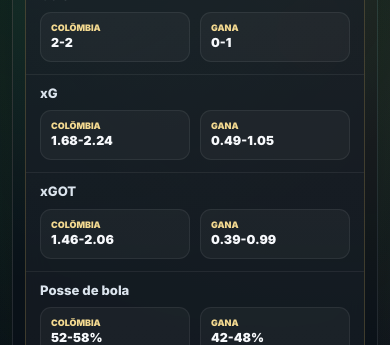
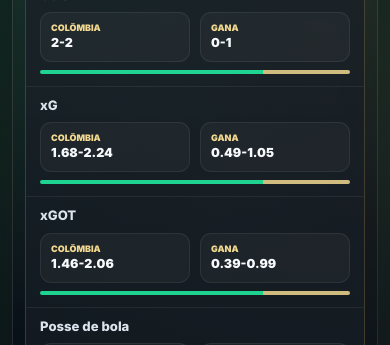
Before and after one commit to duqueroleta/DuqueSports-Codex, a React (Vite) app: page /jogos/1 in a window 390 px wide. Shown: the part 368-713 px from the top of the page. Built offline with nearby package versions, Linux system fonts and the light colour scheme; no server answers.

Commit message:
feat(detail): add projection comparison bars

```diff
--- a/src/components/matches/detail/EngineProjectionPanel.jsx
+++ b/src/components/matches/detail/EngineProjectionPanel.jsx
@@ -14,6 +14,18 @@ function formatRange(center, spread, decimals = 0) {
 
 function formatPercentRange(center, spread) {
   return `${Math.round(clamp(center - spread, 30, 70))}-${Math.round(clamp(center + spread, 30, 70))}%`;
+}
+
+function buildProjectionRow(label, homeValue, awayValue, formatter) {
+  const total = Math.max(homeValue + awayValue, 0.01);
+
+  return {
+    away: formatter(awayValue),
+    awayShare: Math.round((awayValue / total) * 100),
+    home: formatter(homeValue),
+    homeShare: Math.round((homeValue / total) * 100),
+    label,
+  };
 }
 
 function buildFutureProjectionRows(projection, match) {
@@ -33,19 +45,19 @@ function buildFutureProjectionRows(projection, match) {
   const awayCards = homeCards + (awayGoals > homeGoals ? 0.1 : 0.4);
 
   return [
-    { label: 'Gols', home: formatRange(homeGoals, 0.45), away: formatRange(awayGoals, 0.45) },
-    { label: 'xG', home: formatRange(homeGoals, 0.28, 2), away: formatRange(awayGoals, 0.28, 2) },
-    { label: 'xGOT', home: formatRange(homeGoals * 0.9, 0.3, 2), away: formatRange(awayGoals * 0.9, 0.3, 2) },
-    { label: 'Posse de bola', home: formatPercentRange(homePossession, 3), away: formatPercentRange(awayPossession, 3) },
-    { label: 'Finalizacoes', home: formatRange(homeShots, 2), away: formatRange(awayShots, 2) },
-    { label: 'Finalizacoes no alvo', home: formatRange(homeOnTarget, 1), away: formatRange(awayOnTarget, 1) },
-    { label: 'Finalizacoes na area', home: formatRange(homeShots * 0.58, 1), away: formatRange(awayShots * 0.58, 1) },
-    { label: 'Grandes chances', home: formatRange(homeGoals * 1.35, 1), away: formatRange(awayGoals * 1.35, 1) },
-    { label: 'Escanteios', home: formatRange(homeCorners, 1), away: formatRange(awayCorners, 1) },
-    { label: 'Cartoes amarelos', home: formatRange(homeCards, 1), away: formatRange(awayCards, 1) },
-    { label: 'Desarmes', home: formatRange(13 + (awayPossession / 10), 2), away: formatRange(13 + (homePossession / 10), 2) },
-    { label: 'Defesas do goleiro', home: formatRange(awayOnTarget * 0.65, 1), away: formatRange(homeOnTarget * 0.65, 1) },
-    { label: 'Total xG do jogo', home: formatRange(totalXg, 0.35, 2), away: formatRange(totalXg, 0.35, 2) },
+    buildProjectionRow('Gols', homeGoals, awayGoals, (value) => formatRange(value, 0.45)),
+    buildProjectionRow('xG', homeGoals, awayGoals, (value) => formatRange(value, 0.28, 2)),
+    buildProjectionRow('xGOT', homeGoals * 0.9, awayGoals * 0.9, (value) => formatRange(value, 0.3, 2)),
+    buildProjectionRow('Posse de bola', homePossession, awayPossession, (value) => formatPercentRange(value, 3)),
+    buildProjectionRow('Finalizacoes', homeShots, awayShots, (value) => formatRange(value, 2)),
+    buildProjectionRow('Finalizacoes no alvo', homeOnTarget, awayOnTarget, (value) => formatRange(value, 1)),
+    buildProjectionRow('Finalizacoes na area', homeShots * 0.58, awayShots * 0.58, (value) => formatRange(value, 1)),
+    buildProjectionRow('Grandes chances', homeGoals * 1.35, awayGoals * 1.35, (value) => formatRange(value, 1)),
+    buildProjectionRow('Escanteios', homeCorners, awayCorners, (value) => formatRange(value, 1)),
+    buildProjectionRow('Cartoes amarelos', homeCards, awayCards, (value) => formatRange(value, 1)),
+    buildProjectionRow('Desarmes', 13 + (awayPossession / 10), 13 + (homePossession / 10), (value) => formatRange(value, 2)),
+    buildProjectionRow('Defesas do goleiro', awayOnTarget * 0.65, homeOnTarget * 0.65, (value) => formatRange(value, 1)),
+    buildProjectionRow('Total xG do jogo', totalXg, totalXg, (value) => formatRange(value, 0.35, 2)),
   ];
 }
 
@@ -93,6 +105,14 @@ function EngineProjectionPanel({ match, projection }) {
                 <small>{match?.away ?? 'Visitante'}</small>
                 <em>{row.away}</em>
               </b>
+              <i
+                aria-hidden="true"
+                className="future-projection-balance"
+                style={{
+                  '--away-share': `${row.awayShare}%`,
+                  '--home-share': `${row.homeShare}%`,
+                }}
+              />
             </div>
           ))}
         </div>
--- a/src/styles/engine-projection-panel.css
+++ b/src/styles/engine-projection-panel.css
@@ -134,6 +134,23 @@
   font-style: normal;
 }
 
+.future-projection-balance {
+  grid-column: 1 / -1;
+  display: block;
+  height: 3px;
+  margin-top: -7px;
+  overflow: hidden;
+  border-radius: 999px;
+  background:
+    linear-gradient(
+      90deg,
+      var(--color-neon) 0 var(--home-share),
+      rgba(255, 255, 255, 0.11) var(--home-share) calc(100% - var(--away-share)),
+      var(--color-gold-soft) calc(100% - var(--away-share)) 100%
+    );
+  opacity: 0.84;
+}
+
 .future-projection-head {
   min-height: 48px;
   background:
@@ -246,4 +263,9 @@
     overflow-wrap: anywhere;
     font-size: 0.78rem;
   }
+
+  .future-projection-balance {
+    height: 4px;
+    margin-top: 0;
+  }
 }
```
